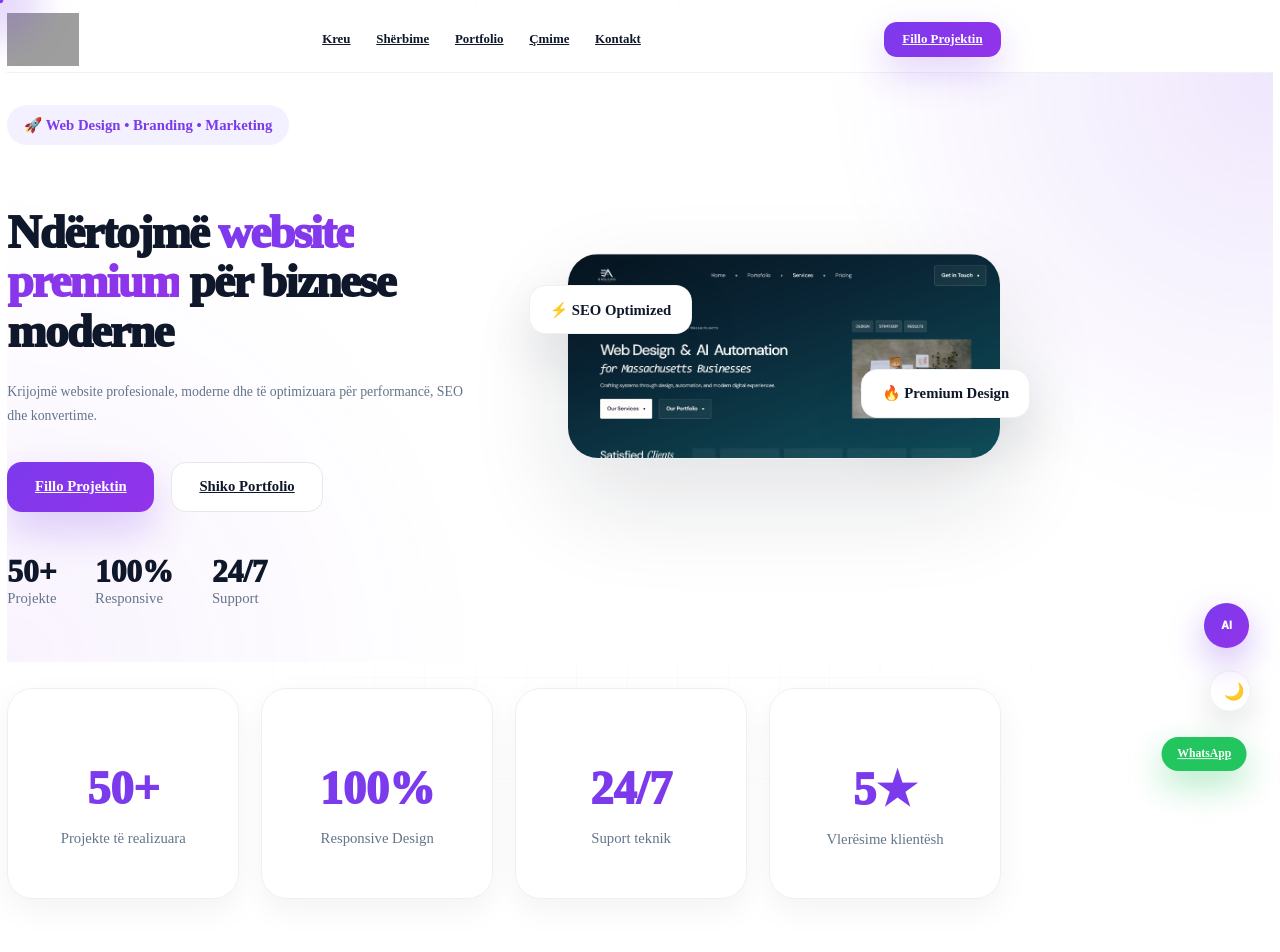
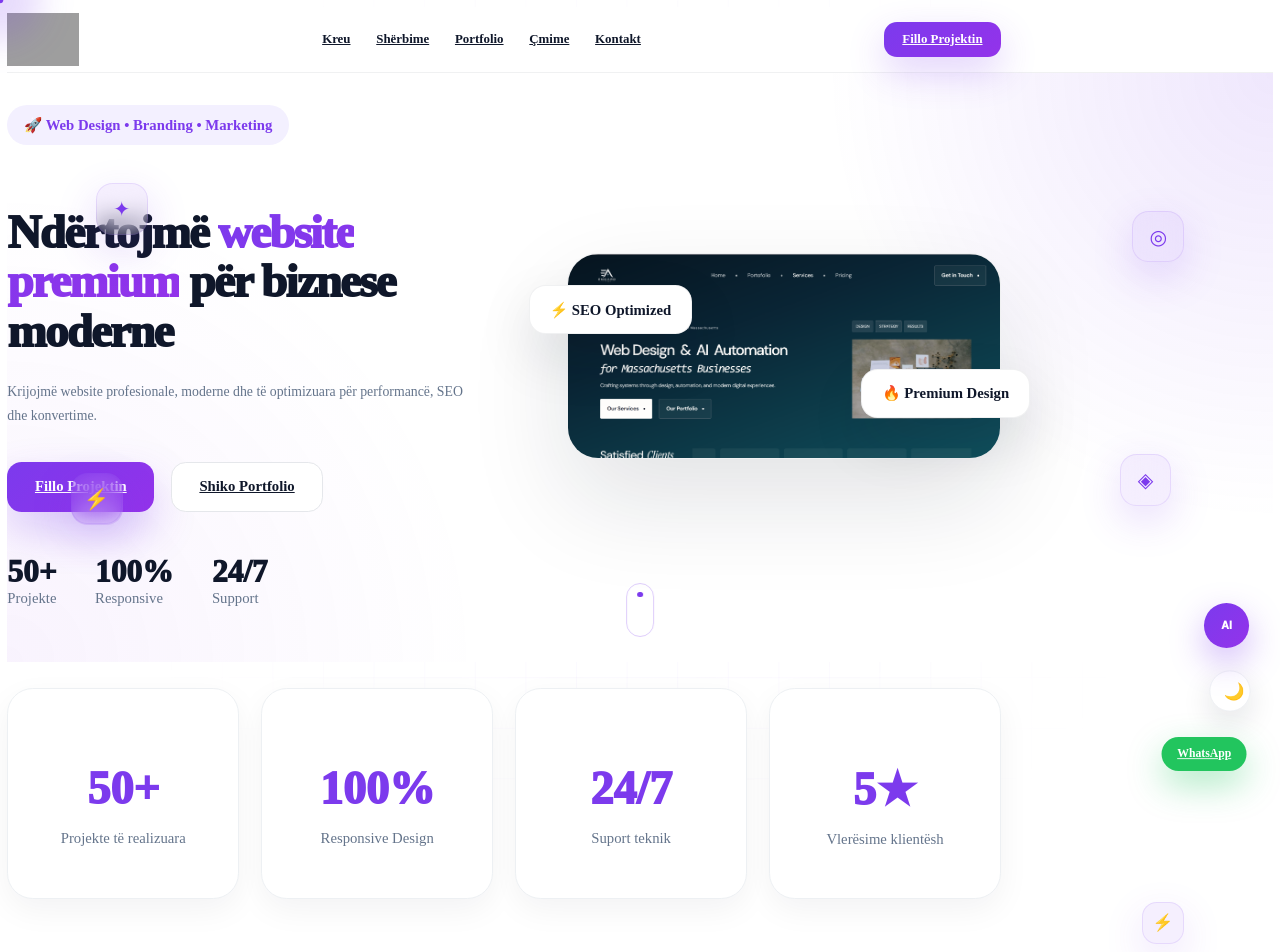
Before and after one commit to genciiv/GV, a React (Vite) app: page / in a window 1280 px wide. Shown: the top 952 px of the page. Built offline with nearby package versions, Linux system fonts and the light colour scheme; grey boxes are pictures that could not be loaded; the HTML template or start-up script is replaced by a standard one.

Commit message:
icons effect

```diff
--- a/src/App.jsx
+++ b/src/App.jsx
@@ -16,6 +16,7 @@ import LoadingScreen from "./components/ui/LoadingScreen";
 import MouseFollower from "./components/ui/MouseFollower";
 import AnimatedGrid from "./components/ui/AnimatedGrid";
 import ChatBot from "./components/ui/ChatBot";
+import FloatingDecor from "./components/ui/FloatingDecor";
 
 import "./styles/home.css";
 
@@ -33,14 +34,18 @@ function App() {
 
       <main>
         <Hero />
+        <FloatingDecor variant="services" />
         <Stats />
         <About />
         <Services />
+        <FloatingDecor variant="portfolio" />
         <WhyChoose />
         <Testimonials />
         <Process />
+        <FloatingDecor variant="pricing" />
         <Portfolio />
         <Pricing />
+        <FloatingDecor variant="contact" />
         <FAQ />
         <ContactForm />
       </main>
--- a/src/components/Hero.jsx
+++ b/src/components/Hero.jsx
@@ -3,6 +3,11 @@ import { motion } from "framer-motion";
 function Hero() {
   return (
     <section className="hero" id="home">
+      <div className="floating-icon icon-1">✦</div>
+      <div className="floating-icon icon-2">⚡</div>
+      <div className="floating-icon icon-3">◎</div>
+      <div className="floating-icon icon-4">◈</div>
+
       <div className="container hero-grid">
         <motion.div
           className="hero-left"
@@ -15,17 +20,16 @@ function Hero() {
           </span>
 
           <h1>
-            Ndërtojmë <span>website premium</span> për
-            biznese moderne
+            Ndërtojmë <span>website premium</span> për biznese moderne
           </h1>
 
           <p>
-            Krijojmë website profesionale, moderne dhe të
-            optimizuara për performancë, SEO dhe konvertime.
+            Krijojmë website profesionale, moderne dhe të optimizuara për
+            performancë, SEO dhe konvertime.
           </p>
 
           <div className="hero-buttons">
-            <a href="#contact" className="primary-btn">
+            <a href="#contact-form" className="primary-btn">
               Fillo Projektin
             </a>
 
@@ -59,21 +63,18 @@ function Hero() {
           transition={{ duration: 0.7 }}
         >
           <div className="hero-card">
-            <img
-              src="/projects/project5.png"
-              alt="preview"
-            />
+            <img src="/projects/project5.png" alt="Preview website" />
           </div>
 
-          <div className="floating-card one">
-            ⚡ SEO Optimized
-          </div>
+          <div className="floating-card one">⚡ SEO Optimized</div>
 
-          <div className="floating-card two">
-            🔥 Premium Design
-          </div>
+          <div className="floating-card two">🔥 Premium Design</div>
         </motion.div>
       </div>
+
+      <a href="#services" className="scroll-indicator" aria-label="Scroll">
+        <div className="scroll-dot"></div>
+      </a>
     </section>
   );
 }
--- /dev/null
+++ b/src/components/ui/FloatingDecor.jsx
@@ -0,0 +1,11 @@
+function FloatingDecor({ variant = "default" }) {
+  return (
+    <div className={`floating-decor decor-${variant}`} aria-hidden="true">
+      <div className="decor-icon decor-a">✦</div>
+      <div className="decor-icon decor-b">⚡</div>
+      <div className="decor-icon decor-c">◎</div>
+    </div>
+  );
+}
+
+export default FloatingDecor;
--- a/src/styles/home.css
+++ b/src/styles/home.css
@@ -1786,3 +1786,224 @@ button,
 .dark-mode .delivery-box {
   border-color: rgba(255,255,255,0.18);
 }
+
+
+/* HERO FLOATING ICONS */
+.floating-icon {
+  position: absolute;
+  width: 54px;
+  height: 54px;
+  border-radius: 18px;
+  display: flex;
+  align-items: center;
+  justify-content: center;
+  background: rgba(124, 58, 237, 0.08);
+  border: 1px solid rgba(124, 58, 237, 0.12);
+  backdrop-filter: blur(14px);
+  color: #7c3aed;
+  font-size: 22px;
+  box-shadow: 0 15px 45px rgba(124, 58, 237, 0.18);
+  animation: floatY 4s ease-in-out infinite;
+  z-index: 1;
+}
+
+.icon-1 {
+  top: 120px;
+  left: 7%;
+}
+
+.icon-2 {
+  bottom: 150px;
+  left: 5%;
+  animation-delay: 1s;
+}
+
+.icon-3 {
+  top: 150px;
+  right: 7%;
+  animation-delay: 2s;
+}
+
+.icon-4 {
+  bottom: 170px;
+  right: 8%;
+  animation-delay: 3s;
+}
+
+@keyframes floatY {
+  0%, 100% {
+    transform: translateY(0);
+  }
+
+  50% {
+    transform: translateY(-14px);
+  }
+}
+
+/* SCROLL INDICATOR */
+.scroll-indicator {
+  position: absolute;
+  bottom: 28px;
+  left: 50%;
+  transform: translateX(-50%);
+  width: 28px;
+  height: 48px;
+  border-radius: 999px;
+  border: 2px solid rgba(124, 58, 237, 0.25);
+  display: flex;
+  justify-content: center;
+  padding-top: 8px;
+  z-index: 3;
+}
+
+.scroll-dot {
+  width: 6px;
+  height: 6px;
+  border-radius: 50%;
+  background: #7c3aed;
+  animation: scrollDot 1.8s infinite;
+}
+
+@keyframes scrollDot {
+  0% {
+    transform: translateY(0);
+    opacity: 1;
+  }
+
+  100% {
+    transform: translateY(16px);
+    opacity: 0;
+  }
+}
+
+.dark-mode .floating-icon {
+  background: rgba(255, 255, 255, 0.06);
+  border-color: rgba(255, 255, 255, 0.08);
+  color: #c084fc;
+}
+
+.dark-mode .scroll-indicator {
+  border-color: rgba(255, 255, 255, 0.25);
+}
+
+.dark-mode .scroll-dot {
+  background: #c084fc;
+}
+
+@media (max-width: 768px) {
+  .floating-icon {
+    display: none;
+  }
+
+  .scroll-indicator {
+    display: none;
+  }
+}
+
+/* GLOBAL FLOATING DECOR */
+.floating-decor {
+  position: relative;
+  z-index: 1;
+  pointer-events: none;
+}
+
+.decor-icon {
+  position: absolute;
+  width: 44px;
+  height: 44px;
+  border-radius: 16px;
+  display: flex;
+  align-items: center;
+  justify-content: center;
+  background: rgba(124, 58, 237, 0.08);
+  border: 1px solid rgba(124, 58, 237, 0.12);
+  backdrop-filter: blur(14px);
+  color: #7c3aed;
+  font-size: 18px;
+  box-shadow: 0 15px 45px rgba(124, 58, 237, 0.14);
+  animation: floatY 4.5s ease-in-out infinite;
+}
+
+/* SERVICES AREA */
+.decor-services .decor-a {
+  top: 70px;
+  left: 6%;
+}
+
+.decor-services .decor-b {
+  top: 260px;
+  right: 7%;
+  animation-delay: 1s;
+}
+
+.decor-services .decor-c {
+  top: 480px;
+  left: 12%;
+  animation-delay: 2s;
+}
+
+/* PORTFOLIO AREA */
+.decor-portfolio .decor-a {
+  top: 80px;
+  right: 10%;
+}
+
+.decor-portfolio .decor-b {
+  top: 340px;
+  left: 5%;
+  animation-delay: 1.2s;
+}
+
+.decor-portfolio .decor-c {
+  top: 560px;
+  right: 6%;
+  animation-delay: 2.2s;
+}
+
+/* PRICING AREA */
+.decor-pricing .decor-a {
+  top: 100px;
+  left: 8%;
+}
+
+.decor-pricing .decor-b {
+  top: 300px;
+  right: 8%;
+  animation-delay: 1s;
+}
+
+.decor-pricing .decor-c {
+  top: 620px;
+  left: 48%;
+  animation-delay: 2s;
+}
+
+/* CONTACT AREA */
+.decor-contact .decor-a {
+  top: 90px;
+  right: 12%;
+}
+
+.decor-contact .decor-b {
+  top: 330px;
+  left: 7%;
+  animation-delay: 1s;
+}
+
+.decor-contact .decor-c {
+  top: 620px;
+  right: 8%;
+  animation-delay: 2s;
+}
+
+.dark-mode .decor-icon {
+  background: rgba(255, 255, 255, 0.06);
+  border-color: rgba(255, 255, 255, 0.08);
+  color: #c084fc;
+}
+
+@media (max-width: 768px) {
+  .floating-decor {
+    display: none;
+  }
+}
```
